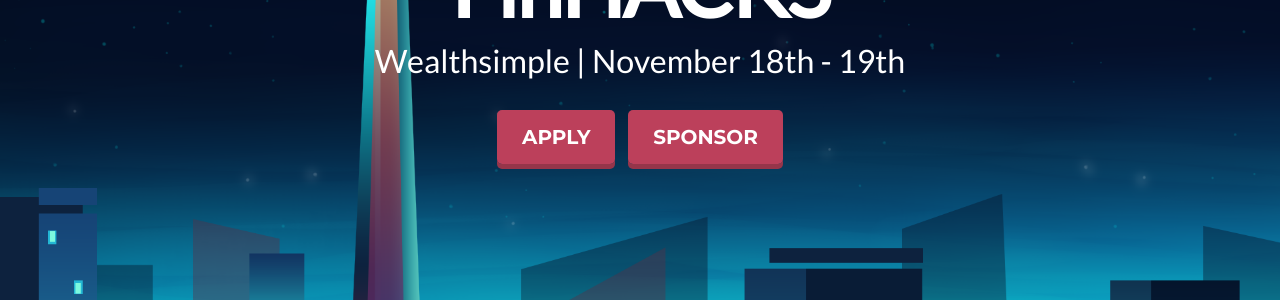
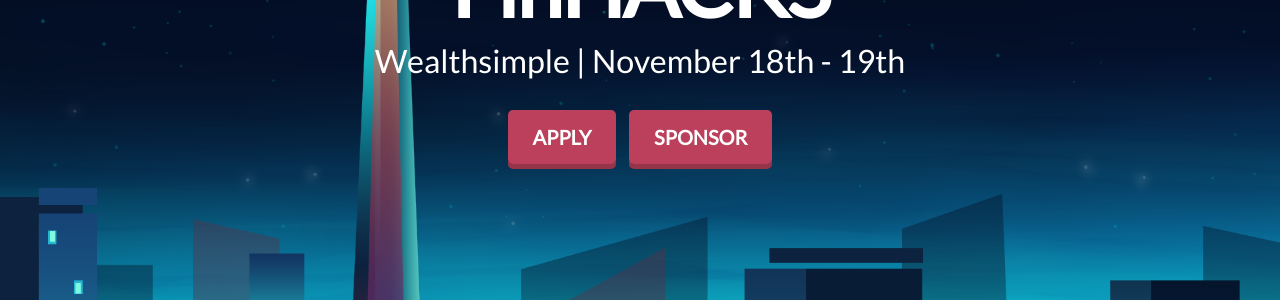
Before and after one commit to lokhinw/finhacks, a Jekyll site: the page built from index.html, in a window 1280 px wide. Shown: the part 350-650 px from the top of the page. Built offline with Jekyll 4.4.1, drawn with Linux system fonts in a browser that asks for light colours; nearby versions of some CDN libraries.

Commit message:
Update original.css

```diff
--- a/css/original.css
+++ b/css/original.css
@@ -3,20 +3,8 @@
 * http://bit.ly/1ywfhq7
 */
 
-/* Open Sans Google Font */
-@import url(https://fonts.googleapis.com/css?family=Open+Sans:600,700);
-
 /* Lato Google Font */
 @import url('https://fonts.googleapis.com/css?family=Lato');
-
-/* Montserrat Google Font */
-@import url(https://fonts.googleapis.com/css?family=Montserrat:400,700);
-
-/*
- * Primary Blue: #44D5FF;
- * Dark Blue: #0F2C34;
- * Primary Pink: #FF7FA8;
- */
 
 * {
   font-family: 'Lato';
@@ -129,7 +117,6 @@
     font-size: 22px;
     color: #fff;
     position: relative;
-    font-family: Montserrat;
     font-size: 20px;
     font-weight: 700;
     text-decoration: none;
@@ -192,7 +179,6 @@
 }
 
 .info .item h1 {
-  font-family: 'Montserrat';
   font-size: 45px;
   font-weight: 700;
   margin: 20px 0;
@@ -216,7 +202,6 @@
 }
 
 .faq h1 {
-  font-family: 'Montserrat';
   font-weight: 700;
   margin: 30px 0;
 }
```
